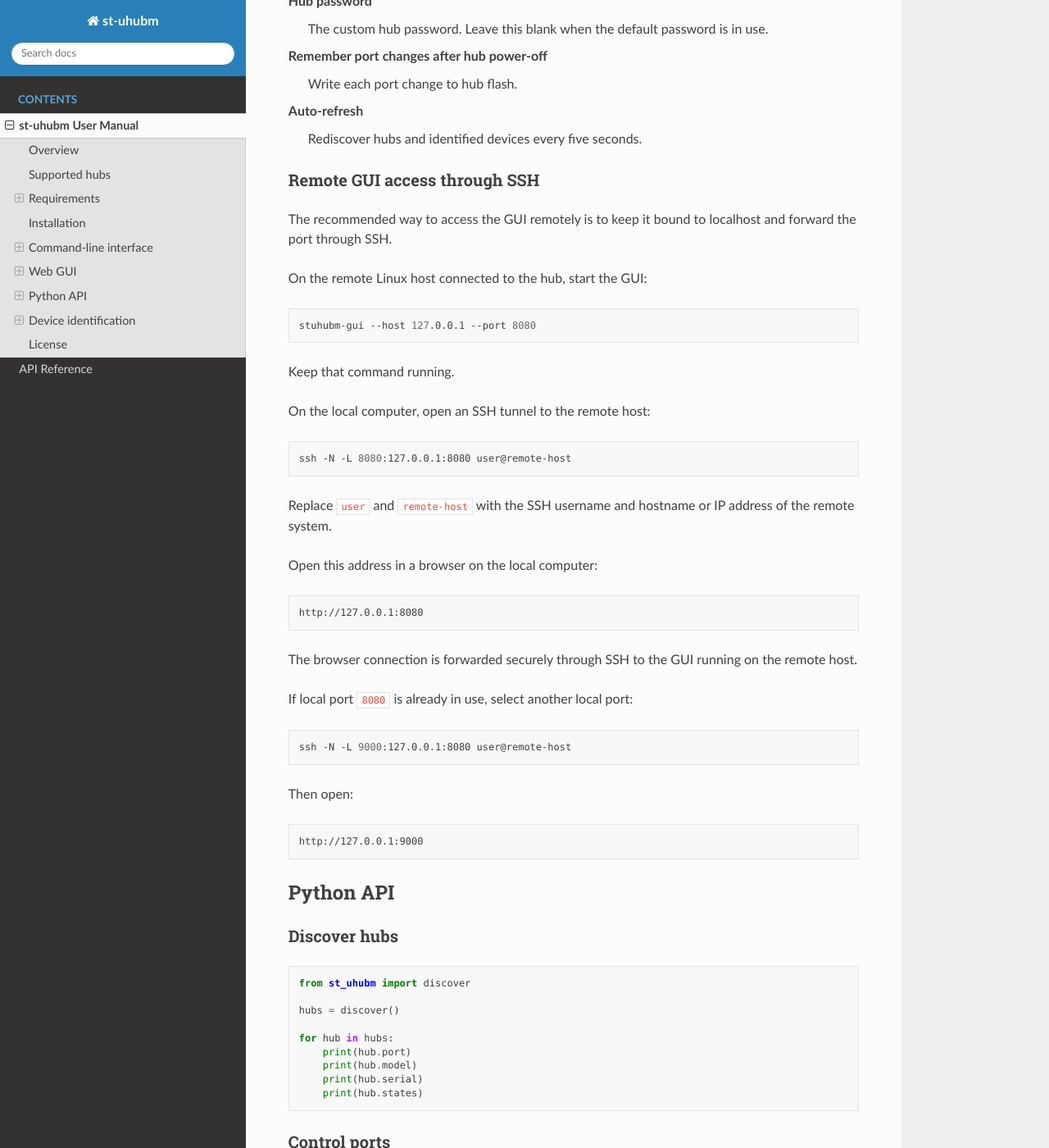
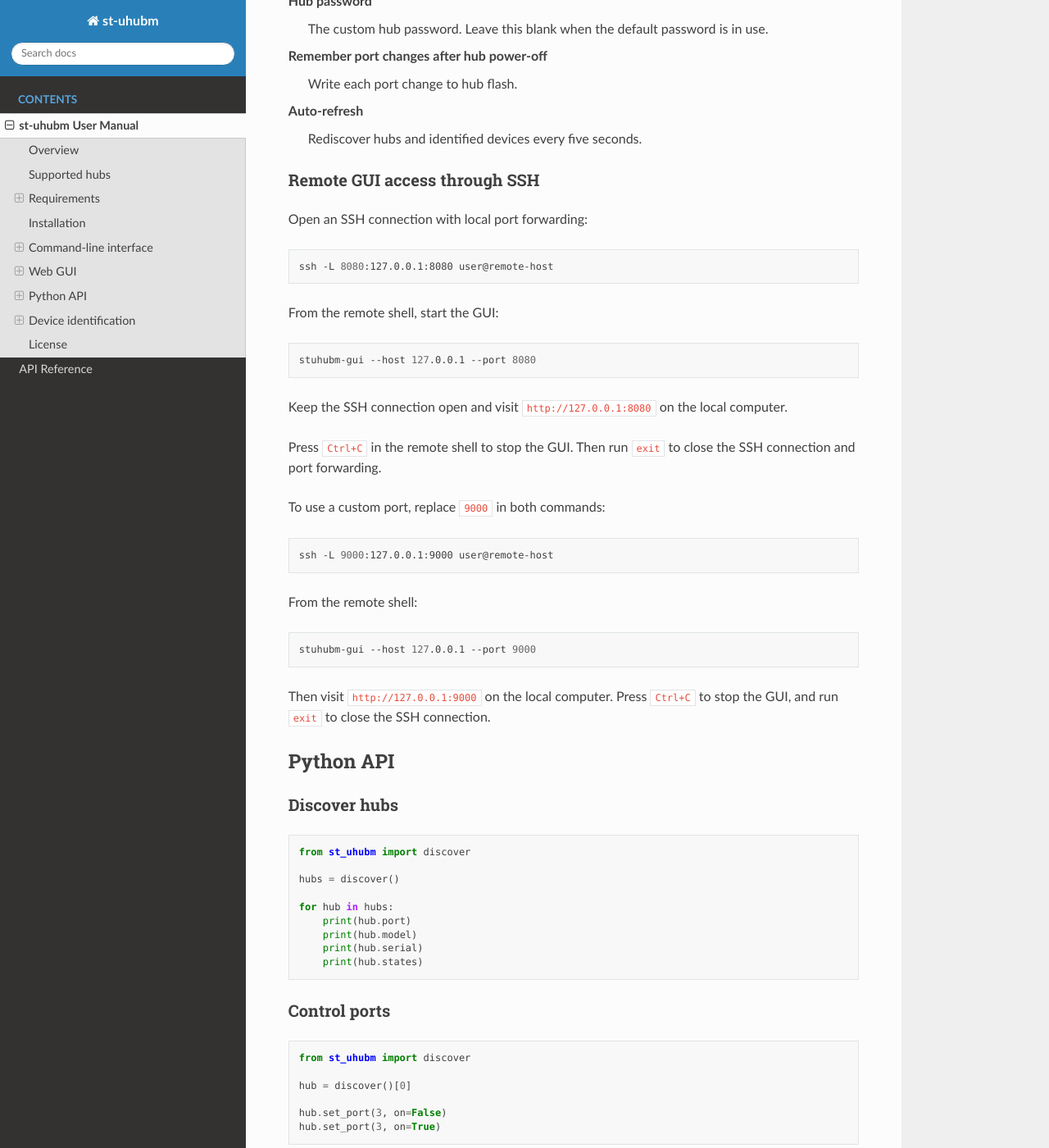
Before and after one commit to anderlee-nordic/st-uhubm, a Sphinx documentation site: the page built from docs/USER_MANUAL.rst, in a window 1280 px wide and 1400 px high, scrolled down 6949 px. Shown: the whole window at 82% size. Built offline with Sphinx 7.4.7 and the Read the Docs theme 3.1.0, drawn with Linux system fonts in a browser that asks for light colours.

Commit message:
doc: revise instruction for ssh remote gui access

```diff
--- a/docs/USER_MANUAL.rst
+++ b/docs/USER_MANUAL.rst
@@ -362,46 +362,38 @@ Auto-refresh
 Remote GUI access through SSH
 ~~~~~~~~~~~~~~~~~~~~~~~~~~~~~
 
-The recommended way to access the GUI remotely is to keep it bound to
-localhost and forward the port through SSH.
+Open an SSH connection with local port forwarding:
 
-On the remote Linux host connected to the hub, start the GUI:
+.. code-block:: bash
+
+   ssh -L 8080:127.0.0.1:8080 user@remote-host
+
+From the remote shell, start the GUI:
 
 .. code-block:: bash
 
    stuhubm-gui --host 127.0.0.1 --port 8080
 
-Keep that command running.
+Keep the SSH connection open and visit ``http://127.0.0.1:8080`` on the local
+computer.
 
-On the local computer, open an SSH tunnel to the remote host:
+Press ``Ctrl+C`` in the remote shell to stop the GUI. Then run ``exit`` to
+close the SSH connection and port forwarding.
+
+To use a custom port, replace ``9000`` in both commands:
 
 .. code-block:: bash
 
-   ssh -N -L 8080:127.0.0.1:8080 user@remote-host
+   ssh -L 9000:127.0.0.1:9000 user@remote-host
 
-Replace ``user`` and ``remote-host`` with the SSH username and hostname or IP
-address of the remote system.
-
-Open this address in a browser on the local computer:
-
-.. code-block:: text
-
-   http://127.0.0.1:8080
-
-The browser connection is forwarded securely through SSH to the GUI running
-on the remote host.
-
-If local port ``8080`` is already in use, select another local port:
+From the remote shell:
 
 .. code-block:: bash
 
-   ssh -N -L 9000:127.0.0.1:8080 user@remote-host
+   stuhubm-gui --host 127.0.0.1 --port 9000
 
-Then open:
-
-.. code-block:: text
-
-   http://127.0.0.1:9000
+Then visit ``http://127.0.0.1:9000`` on the local computer. Press ``Ctrl+C``
+to stop the GUI, and run ``exit`` to close the SSH connection.
 
 Python API
 ----------
--- a/pyproject.toml
+++ b/pyproject.toml
@@ -4,7 +4,7 @@ build-backend = "hatchling.build"
 
 [project]
 name = "st-uhubm"
-version = "1.0.1"
+version = "1.0.2"
 description = "An unofficial toolset for controlling StarTech Managed Industrial USB Hubs on Linux."
 readme = "README.md"
 requires-python = ">=3.10"
```
